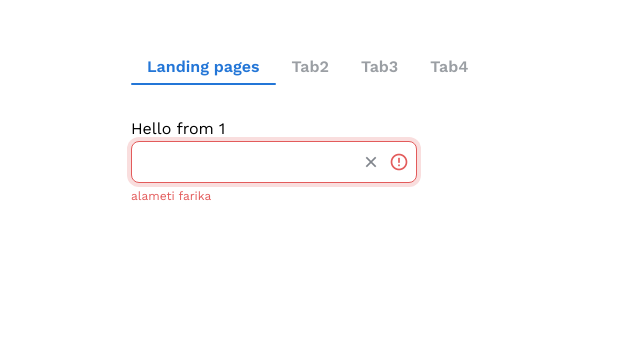
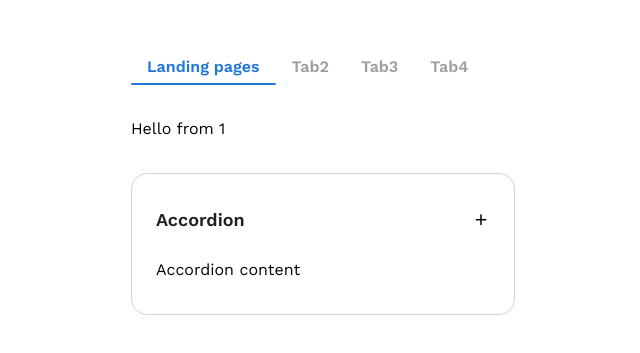
Before and after one commit to LUI-UI/lui-vue-old, a Vue app: page / in a window 1280 px wide. Shown: the part 153-506 px from the top of the page, without its empty margins (19-659 px from the left). Built offline with nearby package versions, Linux system fonts and the light colour scheme.

Commit message:
create accordion component

```diff
--- a/src/App.vue
+++ b/src/App.vue
@@ -1,11 +1,9 @@
 <script>
 import LTabs from './components/TabMenu/LuiTabs.vue'
 import LTab from './components/TabMenu/LuiTab.vue'
-import LuiInput from './components/Input/LuiInput.vue'
-import LuiButton from './components/Button/LuiButton.vue'
-
+import LuiAccordion from './components/Accordion/LuiAccordion.vue'
 export default {
-  components: { LTabs, LTab, LuiInput, LuiButton },
+  components: { LTabs, LTab, LuiAccordion },
   // methods: {
   //   handleAction(value) {
   //     console.log('action event', value)
@@ -44,25 +42,15 @@ export default {
       <l-tabs>
         <l-tab title="Landing pages">
           Hello from 1
-          <LuiInput
-            :state="false"
-            size="md"
-            description="alameti farika"
-            :clear="true"
-          >
-            test
-          </LuiInput>
         </l-tab>
         <l-tab title="Tab2">
           Hello from tab 2
-          <LuiButton>Buton</LuiButton>
         </l-tab>
         <l-tab title="Tab3">
           Hello from tab 3
         </l-tab>
         <l-tab
           title="Tab4"
-          disabled
         >
           Hello from tab 4
         </l-tab>
@@ -149,6 +137,10 @@ export default {
         TESTESTES
       </button> -->
     </div>
+
+    <lui-accordion title="Accordion">
+      Accordion content
+    </lui-accordion>
   </div>
 </template>
 
--- /dev/null
+++ b/src/components/Accordion/LuiAccordion.vue
@@ -0,0 +1,105 @@
+<template>
+  <div class="accordion w-96 border border-secondary-200 rounded-2xl py-8 px-6">
+    <h3>
+      <button class="w-full flex items-center justify-between mb-6">
+        <span class="text-secondary-900 text-lg font-semibold leading-6">{{ title }}</span>
+        <lui-icon
+          name="add"
+          line
+          class="text-lg"
+        />
+      </button>
+    </h3>
+    <div class="content">
+      <slot />
+    </div>
+  </div>
+  <!-- <div class="demo-block">
+    <div
+      id="accordionGroup"
+      class="Accordion"
+    >
+      <h3>
+        <button
+          id="accordion1id"
+          :aria-expanded="true"
+          class="Accordion-trigger"
+          aria-controls="sect1"
+        >
+          <span class="Accordion-title">
+            Personal Information
+            <span class="Accordion-icon" />
+          </span>
+        </button>
+      </h3>
+      <div
+        id="sect1"
+        role="region"
+        aria-labelledby="accordion1id"
+        class="Accordion-panel"
+      >
+        <div>
+          <span>content</span>
+        </div>
+      </div>
+      <h3>
+        <button
+          id="accordion2id"
+          aria-expanded="false"
+          class="Accordion-trigger"
+          aria-controls="sect2"
+        >
+          <span class="Accordion-title">
+            Billing Address
+            <span class="Accordion-icon" />
+          </span>
+        </button>
+      </h3>
+      <div
+        id="sect2"
+        role="region"
+        aria-labelledby="accordion2id"
+        class="Accordion-panel"
+      >
+        <div>
+          <span>contetn2</span>
+        </div>
+      </div>
+      <h3>
+        <button
+          id="accordion3id"
+          aria-expanded="false"
+          class="Accordion-trigger"
+          aria-controls="sect3"
+        >
+          <span class="Accordion-title">
+            Shipping Address
+            <span class="Accordion-icon" />
+          </span>
+        </button>
+      </h3>
+      <div
+        id="sect3"
+        role="region"
+        aria-labelledby="accordion3id"
+        class="Accordion-panel"
+      >
+        <div>
+          <span>content3</span>
+        </div>
+      </div>
+    </div>
+  </div> -->
+</template>
+<script>
+import LuiIcon from '../Icon/LuiIcon.vue'
+export default {
+  components: { LuiIcon },
+  props: {
+    title: {
+      type: String,
+      default: 'title',
+    },
+  },
+}
+</script>
```
